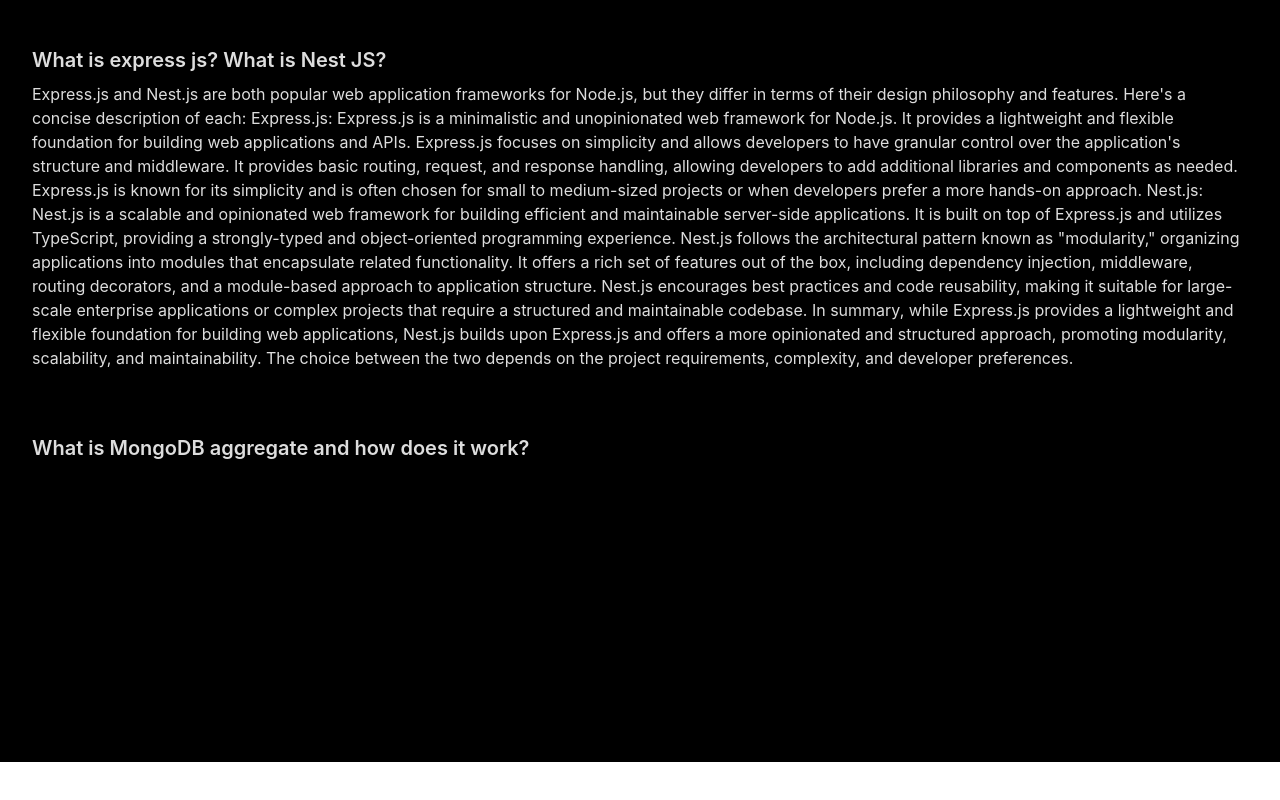
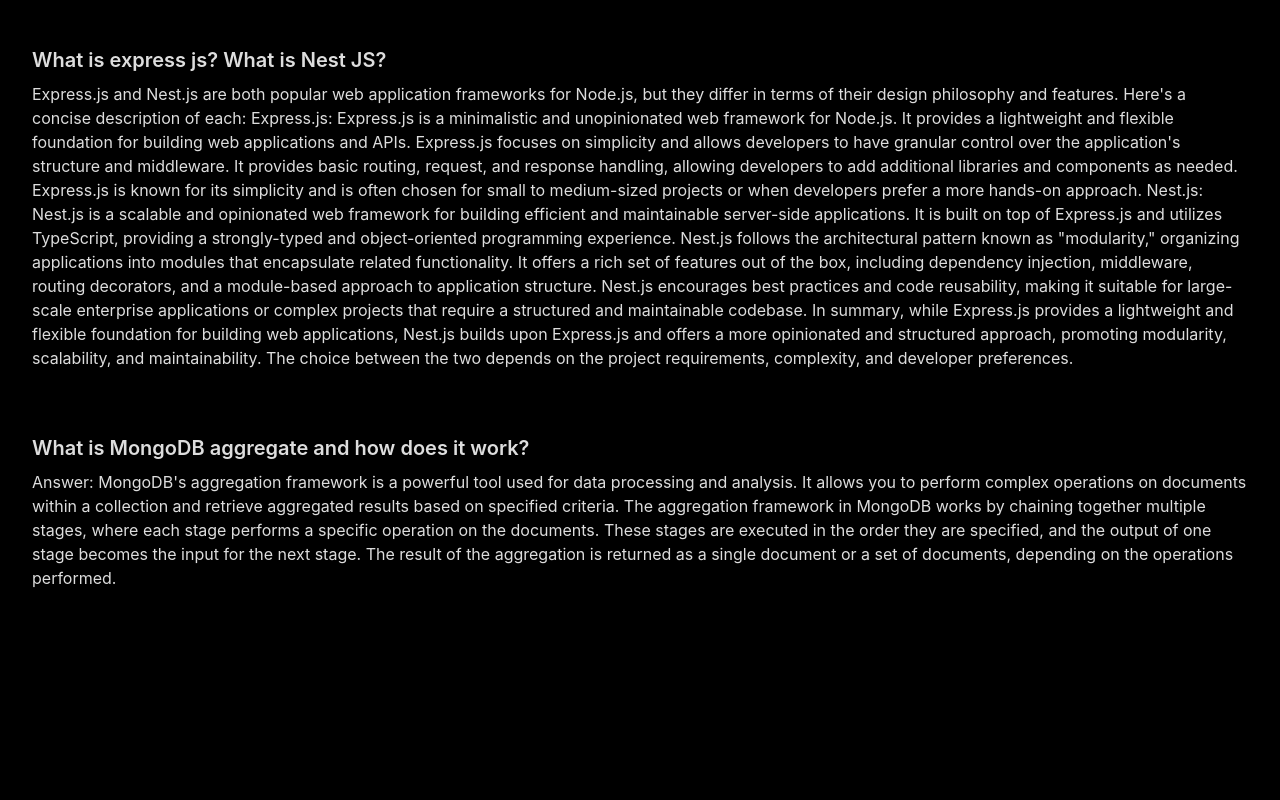
Before and after one commit to SUMIYA7/DisneyDolls, a React (Vite) app: page /blogs in a window 1280 px wide. Shown: the part 906-1706 px from the top of the page. Before the commit the page ends 1668 px from the top, so only its background shows below. Built offline with nearby package versions, Linux system fonts and the light colour scheme; no server answers.

Commit message:
added again

```diff
--- a/src/pages/Blogs/Blog.jsx
+++ b/src/pages/Blogs/Blog.jsx
@@ -126,7 +126,8 @@
               What is MongoDB aggregate and how does it work?
             </h2>
             <p>
-
+             Answer: MongoDB's aggregation framework is a powerful tool used for data processing and analysis. It allows you to perform complex operations on documents within a collection and retrieve aggregated results based on specified criteria.
+             The aggregation framework in MongoDB works by chaining together multiple stages, where each stage performs a specific operation on the documents. These stages are executed in the order they are specified, and the output of one stage becomes the input for the next stage. The result of the aggregation is returned as a single document or a set of documents, depending on the operations performed.
             </p>
           </div>
         </div>
```
